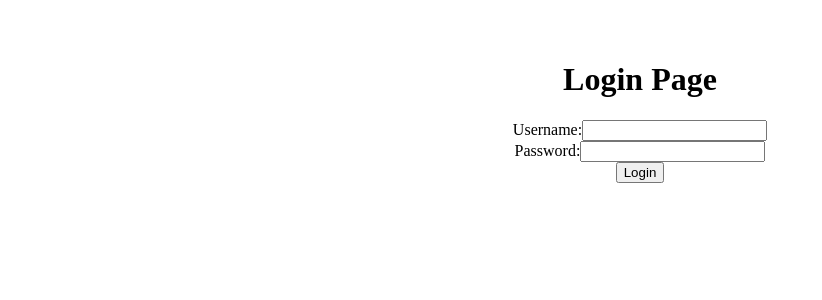
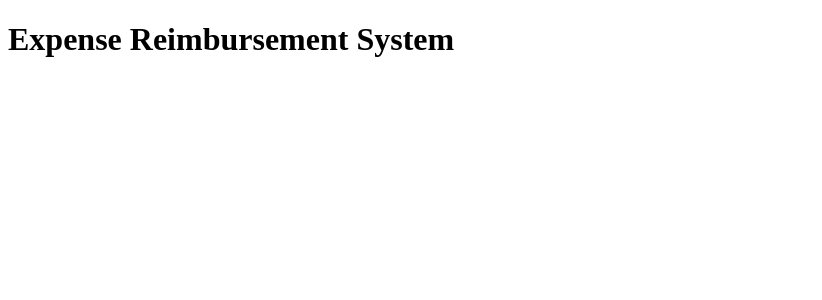
Before and after one commit to offtheclockk/ExpenseReimbursementSystem, a React (Vite) app in the folder react/ems/: page / in a window 1280 px wide. Shown: the top 300 px of the page, without its empty margins (0-822 px from the left). Built offline with nearby package versions, Linux system fonts and the light colour scheme.

Commit message:
App Changes

```diff
--- a/react/ems/src/App.tsx
+++ b/react/ems/src/App.tsx
@@ -1,16 +1,32 @@
-import { useState } from "react";
-import "./App.css";
-import UserPage from "./components/User";
+import React, { useState } from "react";
+import { Switch, Route } from "react-router-dom";
 import LoginPage from "./components/LoginPage";
+import Dashboard from "./components/Dashboard";
+import Header from "./components/Header";
+import UsersComponent from "./components/UsersComponent";
+import ReimbursementsComponent from "./components/ReimbursementsComponent";
 
-function App() {
-  const [count, setCount] = useState(0);
+const App: React.FC = () => {
+  const [isLoggedIn, setIsLoggedIn] = useState(false);
+
+  const handleLogin = () => {
+    setIsLoggedIn(true);
+  };
 
   return (
-    <div className="App">
-      <LoginPage />
+    <div>
+      <h1>Expense Reimbursement System</h1>
+      {isLoggedIn && <Header />}
+      <Switch>
+        <Route exact path="/auth/login">
+          <LoginPage onLogin={handleLogin} />
+        </Route>
+        <Route path="/dashboard" component={Dashboard} />
+        <Route path="/users" component={UsersComponent} />
+        <Route path="/reimbursements" component={ReimbursementsComponent} />
+      </Switch>
     </div>
   );
-}
+};
 
 export default App;
```
